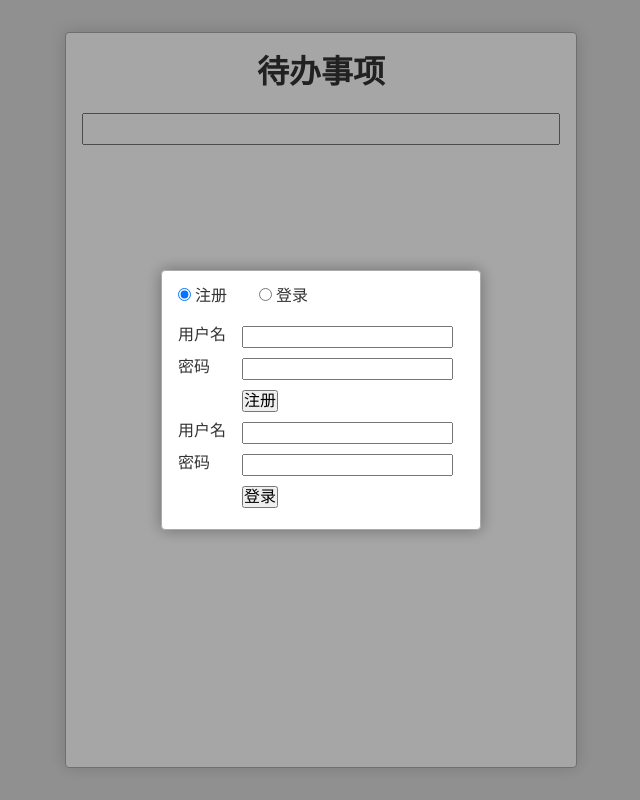
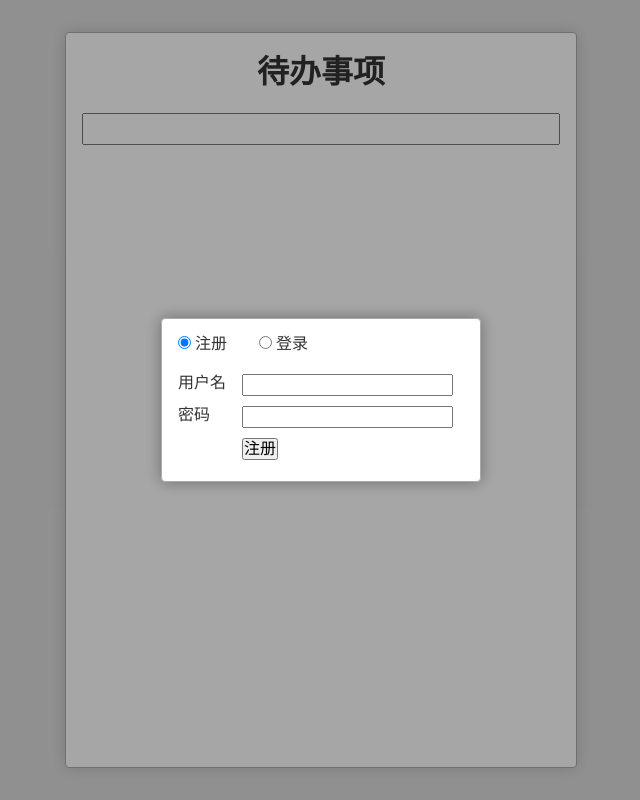
Before and after one commit to abc02/react-todos, a React (Create React App) app: page / in a window 1280 px wide. Shown: the whole page, without its empty margins (319-959 px from the left). Built offline with nearby package versions, Linux system fonts and the light colour scheme.

Commit message:
edit UserDialog -> switch sinUpForm & singUpForm

```diff
--- a/src/UserDialog.js
+++ b/src/UserDialog.js
@@ -5,7 +5,7 @@ export default class UserDialog extends Component {
     constructor(props) {
         super(props)
         this.state = {
-            selected: 'sigUp'
+            selected: 'signUp'
         }
         this.switch = this.switch.bind(this)
     }
@@ -15,15 +15,9 @@ export default class UserDialog extends Component {
         })
     }
     render() {
-        return (
-            <div className="UserDialog-Wrapper">
-                <div className="UserDialog">
-                    <nav onChange={this.switch}>
-                        <label><input type="radio" value="sigUp" checked={this.state.selected === 'sigUp'} /> 注册</label>
-                        <label><input type="radio" value="signIn" checked={this.state.selected === 'signIn'} /> 登录 </label>
-                    </nav>
-                    <div className="panes">
-                        <form className="sigUp">
+        let signUpForm = (
+            // 注册
+            <form className="signUp">
                 <div className="row">
                     <label>用户名</label>
                     <input type="text" />
@@ -36,6 +30,9 @@ export default class UserDialog extends Component {
                     <button type="submit">注册</button>
                 </div>
             </form>
+        )
+        let signInForm = (
+            // 登录
             <form className="signIn">
                 <div className="row">
                     <label>用户名</label>
@@ -49,6 +46,17 @@ export default class UserDialog extends Component {
                     <button type="submit">登录</button>
                 </div>
             </form>
+        )
+        return (
+            <div className="UserDialog-Wrapper">
+                <div className="UserDialog">
+                    <nav onChange={this.switch}>
+                        <label><input type="radio" value="signUp" checked={this.state.selected === 'signUp'} /> 注册</label>
+                        <label><input type="radio" value="signIn" checked={this.state.selected === 'signIn'} /> 登录 </label>
+                    </nav>
+                    <div className="panes">
+                        {this.state.selected === 'signUp' ? signUpForm : null}
+                        {this.state.selected === 'signIn' ? signInForm : null}
                     </div>
                 </div>
 
```
Lines whose indentation alone changed are shown as unchanged.
